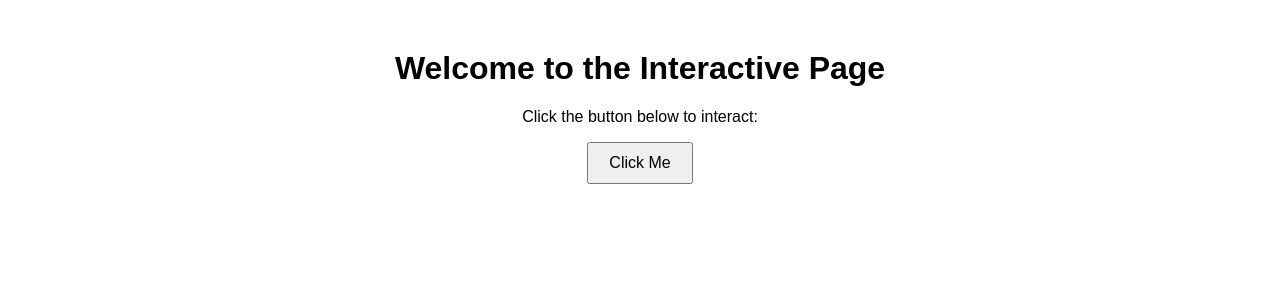
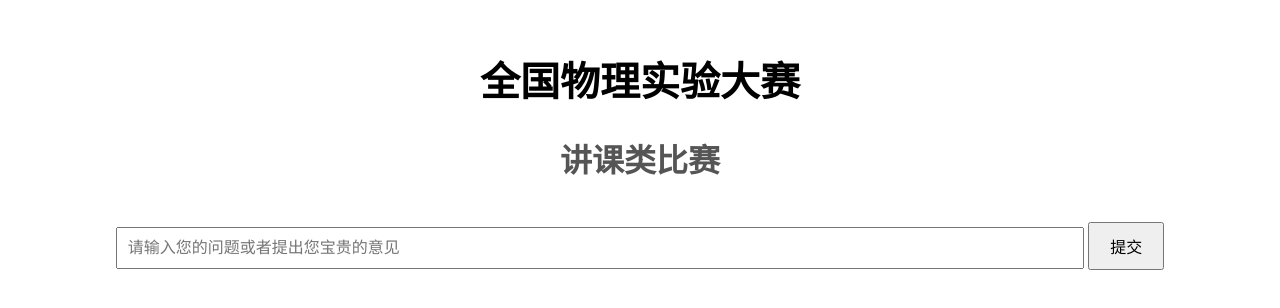
Before and after one commit to xuegaop/-Lecture-competition, a plain HTML site: page index.html in a window 1280 px wide. Drawn offline with Linux system fonts and the light colour scheme.

Commit message:
Update index.html

```diff
--- a/index.html
+++ b/index.html
@@ -1,24 +1,39 @@
 <!DOCTYPE html>
-<html lang="en">
+<html lang="zh-CN">
 <head>
     <meta charset="UTF-8">
     <meta name="viewport" content="width=device-width, initial-scale=1.0">
-    <title>Interactive Page</title>
+    <title>全国物理实验大赛</title>
     <style>
         body {
             font-family: Arial, sans-serif;
             text-align: center;
             margin: 50px;
         }
+        h1 {
+            font-size: 2.5em;
+        }
+        h2 {
+            font-size: 2em;
+            color: #555;
+        }
+        input[type="text"] {
+            width: 80%;
+            padding: 10px;
+            font-size: 1em;
+            margin: 20px 0;
+        }
         button {
             padding: 10px 20px;
-            font-size: 16px;
+            font-size: 1em;
+            cursor: pointer;
         }
     </style>
 </head>
 <body>
-    <h1>Welcome to the Interactive Page</h1>
-    <p>Click the button below to interact:</p>
-    <button onclick="alert('Button clicked!')">Click Me</button>
+    <h1>全国物理实验大赛</h1>
+    <h2>讲课类比赛</h2>
+    <input type="text" placeholder="请输入您的问题或者提出您宝贵的意见">
+    <button onclick="alert('感谢您的反馈！！！')">提交</button>
 </body>
 </html>
```
